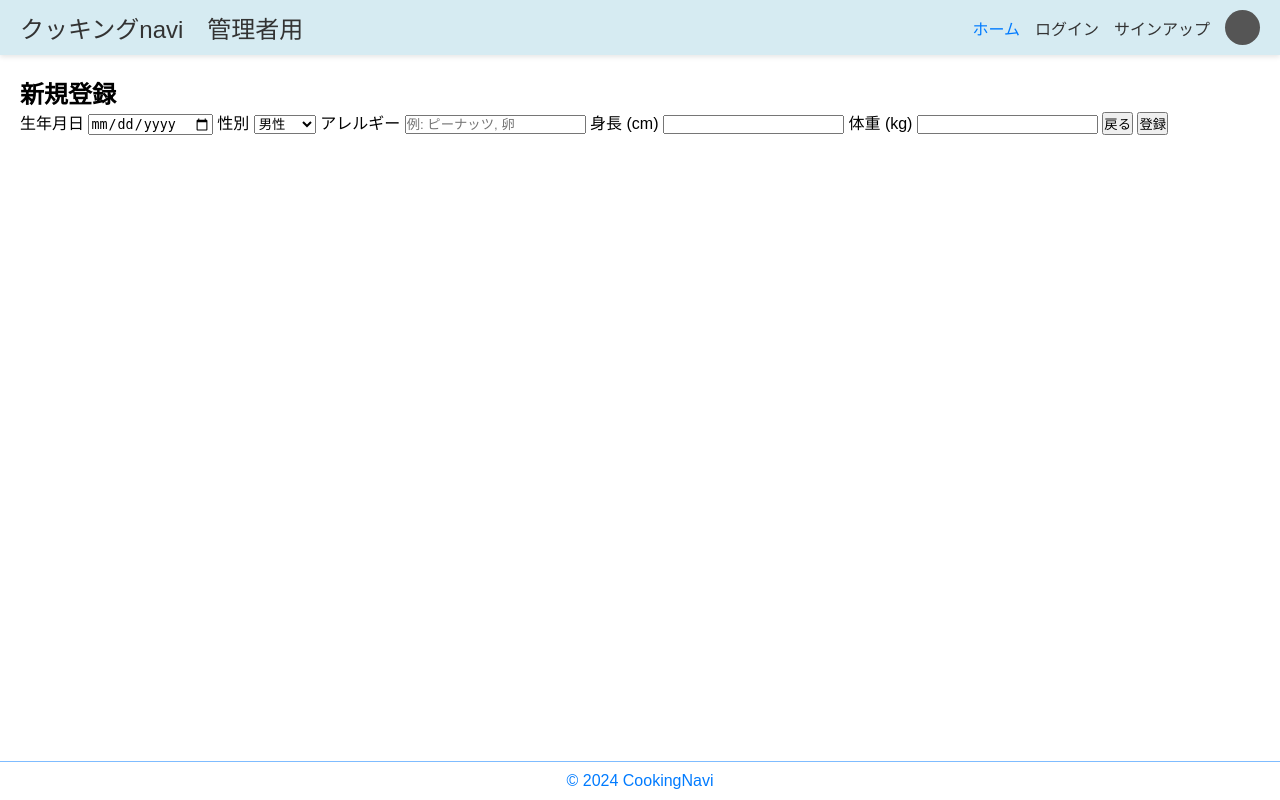
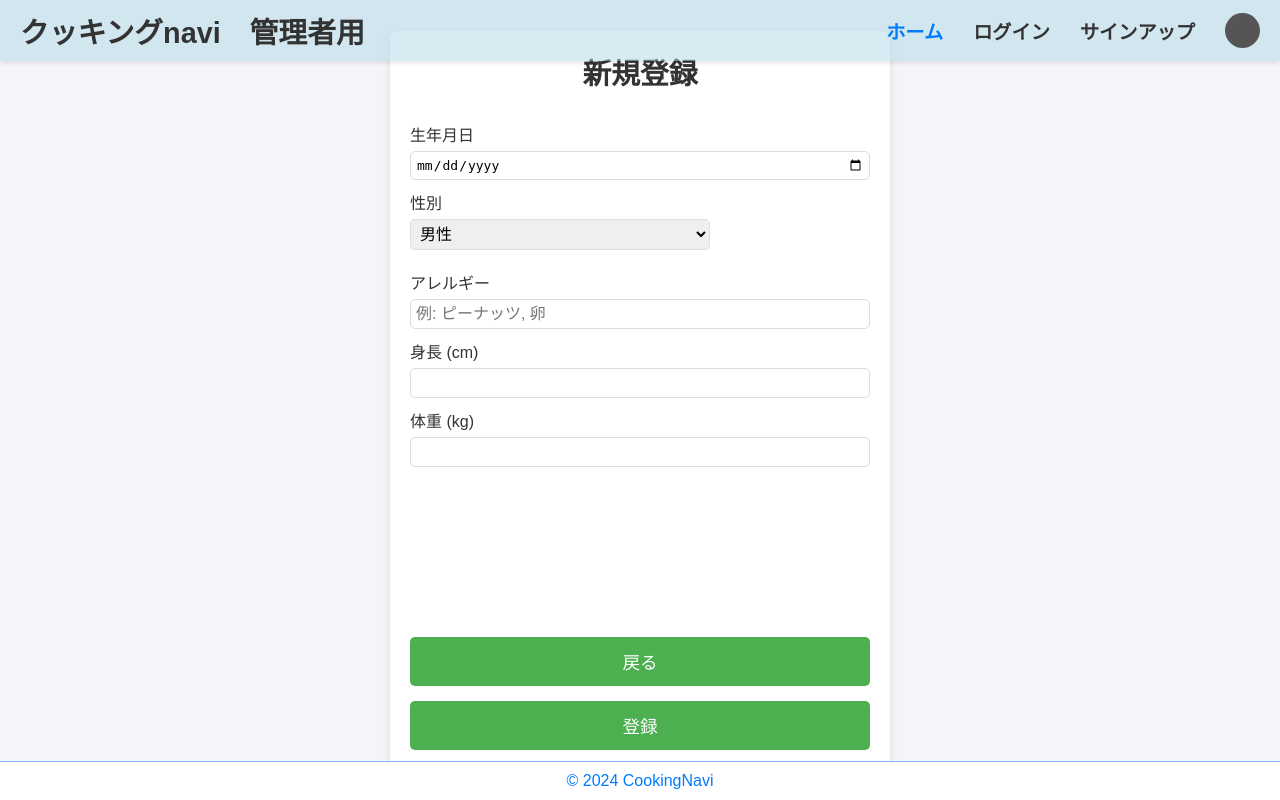
Before and after one commit to ml02100825/CookingNavi, a Django app: template cookapp/templates/administrator/sign up/sign up2.html in a window 1280 px wide. Run offline with Django 4.2, Linux system fonts and the light colour scheme; the template is opened without the code that fills it, so the values that code supplies are empty; parts of the project's set-up code (start-up, migrations or seed data) failed here and were passed over.

Commit message:
新規登録

```diff
--- a/cookapp/templates/administrator/sign up/sign up2.html
+++ b/cookapp/templates/administrator/sign up/sign up2.html
@@ -4,7 +4,7 @@
     <meta charset="UTF-8">
     <meta name="viewport" content="width=device-width, initial-scale=1.0">
     <title>（管理者）新規登録</title>
-    <link rel="stylesheet" href="css/home.css">
+    <link rel="stylesheet" href="../../css/home.css">
     <link rel="stylesheet" href="../../css/style.css">
 </head>
 <body>
--- a/cookapp/templates/css/home.css
+++ b/cookapp/templates/css/home.css
@@ -163,7 +163,7 @@
 
 
 
-/* サインアップ画面のスタイル */
+/* 新規登録画面のスタイル */
 /* 全体のスタイル */
 body {
     font-family: Arial, sans-serif;
@@ -263,6 +263,144 @@ body {
     position: fixed;
     width: 100%;
     bottom: 0;
+}
+
+
+
+
+/* 新規登録（身長・体重・年齢・アレルギー）入力画面のスタイル */
+/* 全体のスタイル */
+body {
+    font-family: Arial, sans-serif; /* Arialフォントを使用 */
+    margin: 0;
+    padding: 0;
+    background-color: #f4f4f9; /* 背景色を薄いグレーに設定 */
+    display: flex;
+    flex-direction: column;
+    min-height: 100vh; /* フッターが常に画面下部に配置されるように高さを設定 */
+}
+
+/* ヘッダーのスタイル */
+.header {
+    display: flex;
+    justify-content: space-between; /* ヘッダー内容を左右に配置 */
+    align-items: center;
+    padding: 15px 30px; /* 上下15px、左右30pxの余白 */
+    background-color: #4CAF50; /* ヘッダーの背景色を緑色に設定 */
+    color: white; /* 文字色を白に設定 */
+    font-size: 1.2em; /* 文字サイズを少し大きく設定 */
+}
+
+.app-name {
+    font-weight: bold; /* アプリ名を太字に設定 */
+}
+
+.nav-right {
+    display: flex;
+    align-items: center; /* アイテムを中央揃え */
+}
+
+.nav-links a {
+    color: white; /* リンクの文字色を白に設定 */
+    text-decoration: none; /* リンクの下線を削除 */
+    margin-left: 15px; /* リンク間の余白 */
+    font-weight: bold; /* リンクを太字に設定 */
+}
+
+.nav-links a:hover {
+    text-decoration: underline; /* ホバー時に下線を表示 */
+}
+
+.user-icon {
+    width: 30px;
+    height: 30px;
+    background-color: #333; /* アイコン背景色をダークグレーに設定 */
+    border-radius: 50%; /* アイコンを丸くする */
+    margin-left: 15px; /* アイコンとリンクの間に余白 */
+}
+
+/* メインコンテンツのスタイル */
+.main-content {
+    display: flex;
+    flex-direction: column;
+    align-items: center;
+    padding: 40px; /* コンテンツの上下左右に40pxの余白 */
+    background-color: white; /* 背景色を白に設定 */
+    border-radius: 8px; /* 角を丸くする */
+    box-shadow: 0 4px 8px rgba(0, 0, 0, 0.1); /* 薄い影をつけて浮かび上がらせる */
+    max-width: 500px; /* 最大幅を500pxに設定 */
+    width: 100%; /* 幅を100%に設定（レスポンシブ対応） */
+    margin: 50px auto; /* 上下に50pxの余白、中央に配置 */
+}
+
+.main-content h2 {
+    font-size: 1.8em; /* タイトルの文字サイズを設定 */
+    color: #333; /* タイトルの文字色をダークグレーに設定 */
+    margin-bottom: 20px; /* タイトルの下に余白 */
+}
+
+/* フォームのスタイル */
+.registration-form {
+    display: flex;
+    flex-direction: column;
+    width: 100%; /* フォームの幅を100%に設定 */
+}
+
+.registration-form label {
+    font-size: 1em; /* ラベルの文字サイズ */
+    margin-top: 10px; /* ラベルの上に余白 */
+    color: #333; /* ラベルの文字色をダークグレーに設定 */
+}
+
+.registration-form input[type="text"],
+.registration-form input[type="date"],
+.registration-form input[type="number"],
+.registration-form select {
+    width: 100%; /* 幅を100%に設定 */
+    padding: 5px; /* 上下左右に5pxの余白 */
+    margin-top: 5px; /* 上部に余白 */
+    border: 1px solid #ddd; /* 薄いグレーのボーダー */
+    border-radius: 5px; /* 角を丸くする */
+    font-size: 1em; /* フォントサイズを設定 */
+    box-sizing: border-box; /* ボックスサイズをborder-boxに */
+}
+
+/* 共通のボタンスタイル */
+.registration-form button {
+    background-color: #4CAF50; /* ボタンの背景色を緑に設定 */
+    color: white; /* ボタンの文字色を白に設定 */
+    border: none; /* ボーダーを削除 */
+    padding: 12px; /* ボタンの上下左右に12pxの余白 */
+    font-size: 1.1em; /* フォントサイズを設定 */
+    cursor: pointer; /* カーソルをポインタに */
+    border-radius: 5px; /* ボタンの角を丸くする */
+    width: 100%; /* 幅を100%に設定 */
+    box-sizing: border-box; /* ボックスサイズをborder-boxに */
+}
+
+/* 最初のボタン（戻るボタン）のみ少し下に配置 */
+.registration-form button:first-of-type {
+    margin-top: 170px; /* 40pxで位置を調整 */
+}
+
+/* 2つ目のボタン（登録ボタン）との間隔を狭める */
+.registration-form button:last-of-type {
+    margin-top: 15px; /* ボタン間の隙間を小さく設定 */
+}
+
+/* ホバー時のスタイル */
+.registration-form button:hover {
+    background-color: #45a049;
+}
+
+
+/* フッターのスタイル */
+.footer {
+    text-align: center; /* テキストを中央揃え */
+    padding: 20px; /* 上下左右に20pxの余白 */
+    background-color: #333; /* 背景色をダークグレーに */
+    color: white; /* テキスト色を白に */
+    margin-top: auto; /* フッターが常に画面下部に配置されるように */
 }
 
 
```
